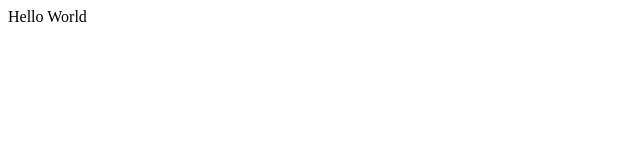
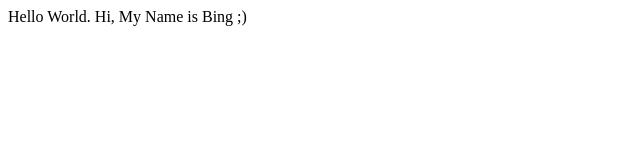
Before and after one commit to Bingbangeli812/Bing-Li, a plain HTML site: page index.html in a window 1280 px wide. Shown: the whole page, without its empty margins (0-640 px from the left). Drawn offline with Linux system fonts and the light colour scheme.

Commit message:
Update index.html

```diff
--- a/index.html
+++ b/index.html
@@ -6,6 +6,6 @@
     <title>Document</title>
 </head>
 <body>
-    Hello World
+    Hello World. Hi, My Name is Bing ;)
 </body>
 </html>
```
